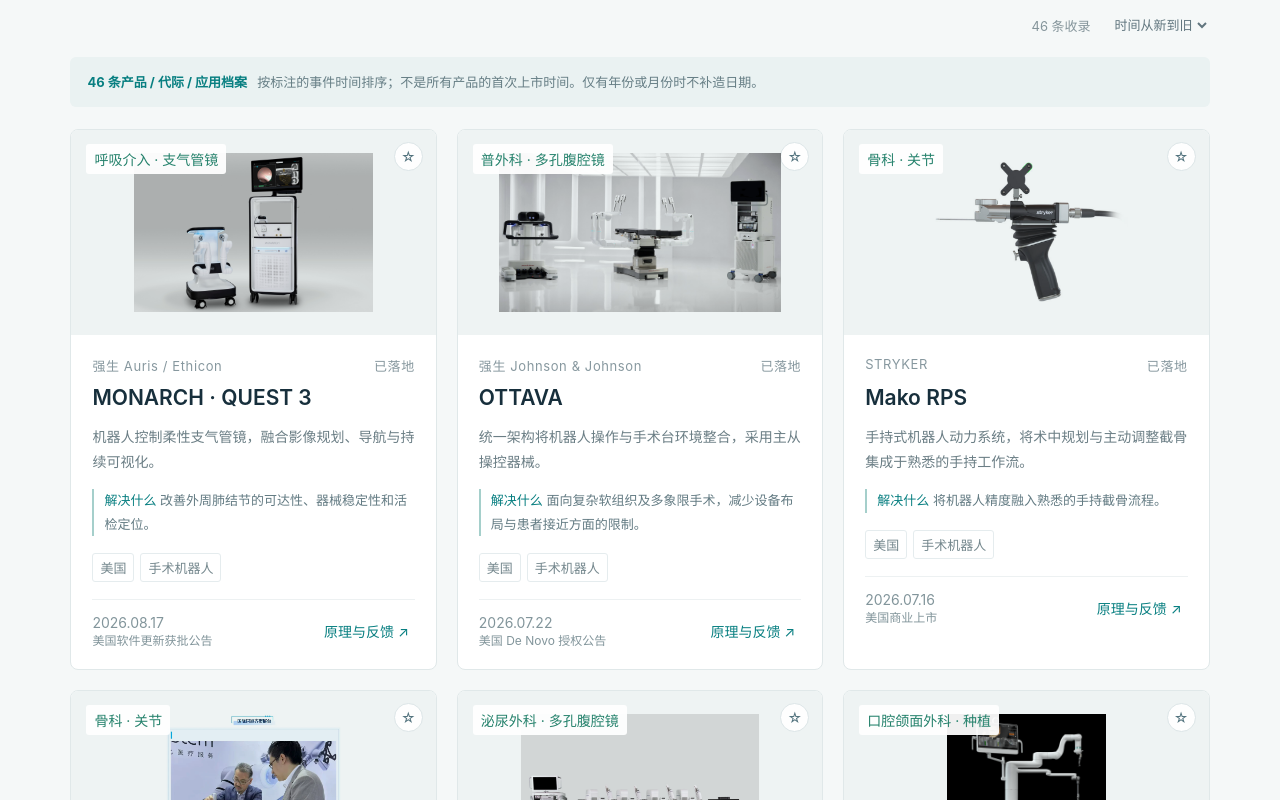
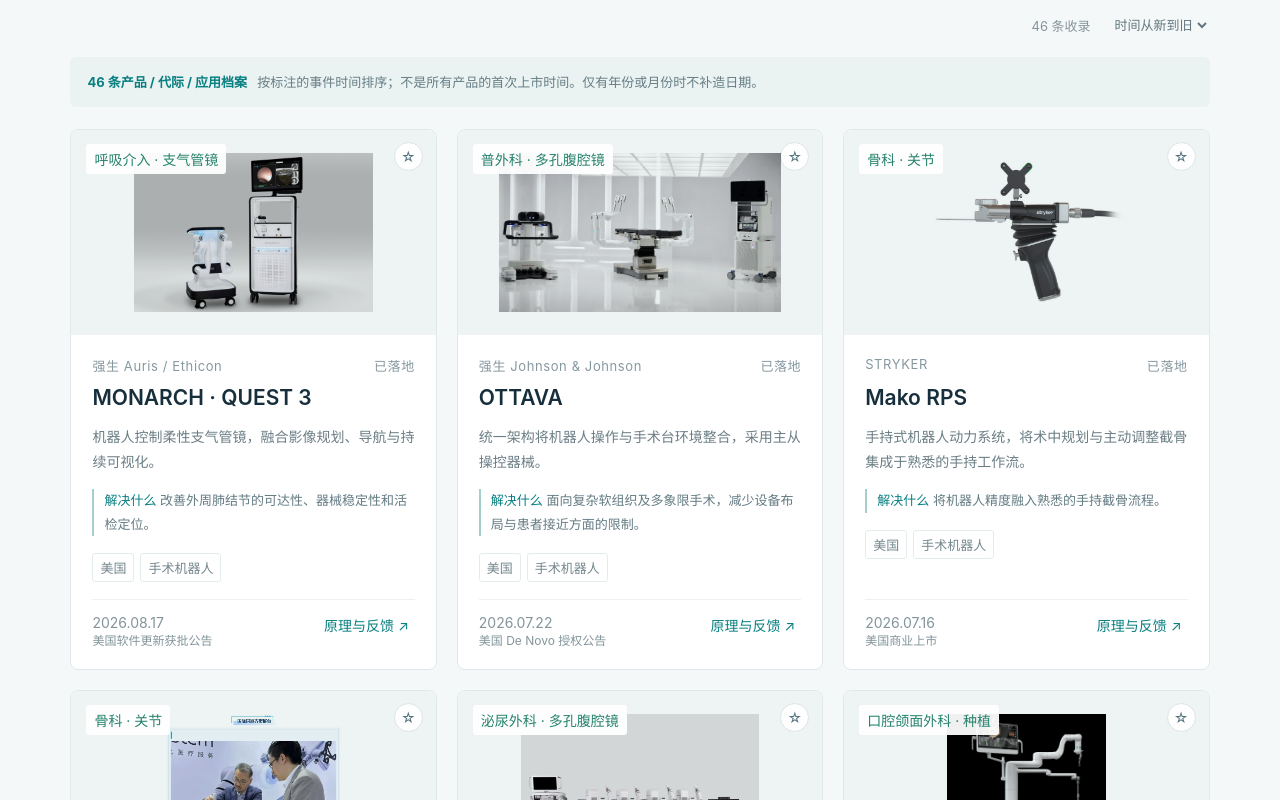
Before and after one commit to yiniansuixi/shujie02, a plain HTML site: page index.html in a window 1280 px wide. Shown: the part 980-1780 px from the top of the page. Drawn offline with Linux system fonts and the light colour scheme.

Commit message:
Align product atlas card footers within each row

```diff
--- a/app.js
+++ b/app.js
@@ -46,7 +46,7 @@ function render(){
     render();
   }};
 }
-function productCard(x){const clinical=x.feedback?.some(f=>f.angle.includes('临床研究'));const safety=x.feedback?.some(f=>f.tone==='安全信息');return `<article class="card"><div class="card-media ${x.id==='dv5'?'photo':''}" onclick="openItem('${x.id}')"><span class="pill">${esc(x.dept)} · ${esc(x.sub.join(' / '))}</span><button class="bookmark ${saved.includes(x.id)?'on':''}" aria-label="${saved.includes(x.id)?'取消收藏':'收藏'} ${esc(x.name)}" onclick="event.stopPropagation();toggleSave('${x.id}')">${saved.includes(x.id)?'★':'☆'}</button>${x.images.length?`<img loading="lazy" src="${esc(coverImage(x))}" alt="${esc(x.name)} 产品图片" onerror="retryCover(this,'${x.id}')">`:`<div class="placeholder"><small>${esc(x.country)} / ${esc(x.kind)}</small><b>${esc(x.name)}</b><small>官方产品图片待核实</small></div>`}</div><div class="card-body"><div class="brandline">${esc(x.brand)}<span>${esc(x.status)}</span></div><h3><button onclick="openItem('${x.id}')">${esc(x.name)}</button></h3><p>${esc(x.principle||x.desc)}</p><div class="pain-preview"><b>解决什么</b> ${esc(x.pain)}</div><div class="tags"><span>${esc(x.country)}</span><span>${esc(x.kind)}</span>${clinical?'<span>有临床研究</span>':''}${safety?'<span class="safety-tag">含监管安全信息</span>':''}</div><div class="card-bottom"><span>${esc(x.date.replaceAll('-','.'))}<br><small>${esc(x.event)}</small></span><button onclick="openItem('${x.id}')">原理与反馈 ↗</button></div></div></article>`}
+function productCard(x){const clinical=x.feedback?.some(f=>f.angle.includes('临床研究'));const safety=x.feedback?.some(f=>f.tone==='安全信息');return `<article class="card"><div class="card-media ${x.id==='dv5'?'photo':''}" onclick="openItem('${x.id}')"><span class="pill">${esc(x.dept)} · ${esc(x.sub.join(' / '))}</span><button class="bookmark ${saved.includes(x.id)?'on':''}" aria-label="${saved.includes(x.id)?'取消收藏':'收藏'} ${esc(x.name)}" onclick="event.stopPropagation();toggleSave('${x.id}')">${saved.includes(x.id)?'★':'☆'}</button>${x.images.length?`<img loading="lazy" src="${esc(coverImage(x))}" alt="${esc(x.name)} 产品图片" onerror="retryCover(this,'${x.id}')">`:`<div class="placeholder"><small>${esc(x.country)} / ${esc(x.kind)}</small><b>${esc(x.name)}</b><small>官方产品图片待核实</small></div>`}</div><div class="card-body"><div class="card-copy"><div class="brandline">${esc(x.brand)}<span>${esc(x.status)}</span></div><h3><button onclick="openItem('${x.id}')">${esc(x.name)}</button></h3><p>${esc(x.principle||x.desc)}</p><div class="pain-preview"><b>解决什么</b> ${esc(x.pain)}</div><div class="tags"><span>${esc(x.country)}</span><span>${esc(x.kind)}</span>${clinical?'<span>有临床研究</span>':''}${safety?'<span class="safety-tag">含监管安全信息</span>':''}</div></div><div class="card-bottom"><span>${esc(x.date.replaceAll('-','.'))}<br><small>${esc(x.event)}</small></span><button onclick="openItem('${x.id}')">原理与反馈 ↗</button></div></div></article>`}
 function listCard(x){return `<article class="list-item" tabindex="0" onclick="openItem('${x.id}')" onkeydown="if(event.key==='Enter')openItem('${x.id}')"><time>${esc(x.date)}</time><div><span class="pill ${x.status==='研究中'?'research':''}">${esc(x.status)}</span> <small>${esc(x.tag)}</small><h3>${esc(x.title)}</h3><p>${esc(x.desc)}</p></div><button aria-label="查看详情">↗</button></article>`}
 function coverImage(product) {
   return product.cover || product.images.find(url => !url.startsWith('https://')) || product.images[0];
--- a/index.html
+++ b/index.html
@@ -1,4 +1,4 @@
-<!doctype html><html lang="zh-CN"><head><meta charset="utf-8"><meta name="viewport" content="width=device-width,initial-scale=1"><title>术界 SURGSCOPE · 智能外科情报</title><meta name="description" content="连接手术机器人、智能辅助工具、技术进展与真实临床需求的专业资讯平台。"><link rel="stylesheet" href="style.css?v=card-metadata-fonts"></head><body>
+<!doctype html><html lang="zh-CN"><head><meta charset="utf-8"><meta name="viewport" content="width=device-width,initial-scale=1"><title>术界 SURGSCOPE · 智能外科情报</title><meta name="description" content="连接手术机器人、智能辅助工具、技术进展与真实临床需求的专业资讯平台。"><link rel="stylesheet" href="style.css?v=aligned-product-cards"></head><body>
 <header><a class="brand" href="#"><span class="logo">S<span>+</span></span><b>术界 <small>SURGSCOPE</small></b></a><nav aria-label="主导航"><button data-page="overview" class="active">情报总览</button><button data-page="products">产品图谱</button><button data-page="tech">技术前沿</button><button data-page="pain">临床痛点</button><button data-page="design">产品设计研究</button></nav><button class="saved" id="saved">我的收藏 <span id="savedCount">0</span></button></header>
 <main id="overview"><section class="hero"><div class="hero-copy"><div class="eyebrow"><span class="live"></span> SURGICAL TECHNOLOGY INTELLIGENCE</div><h1>看见技术的下一步。<br><span>从临床需求出发。</span></h1><p>连接产品创新、前沿技术与临床洞察。<br>从手术机器人到智能小工具，为外科创新找到依据。</p><button class="primary" data-page="products">探索产品图谱 <span>↗</span></button><button class="textbtn" id="weekly">查看本期收录 →</button><div class="hero-meta" id="hero-meta"></div></div><div class="hero-visual" id="featured-robot" aria-live="polite"><span class="visual-label">最新发布的手术机器人</span></div></section>
 <div class="insight-strip"><span><b>01</b> 产品图谱 <small>按科室探索设备</small></span><span><b>02</b> 技术前沿 <small>区分落地与研究</small></span><span><b>03</b> 临床痛点 <small>让需求连接创新</small></span><button id="method">我们的收录标准 ↗</button></div>
@@ -7,4 +7,4 @@
 <section class="content content-module" id="pain" aria-labelledby="pain-sectionTitle"><div class="section-head"><div><div class="eyebrow" id="pain-sectionEn">PRODUCT ATLAS</div><h2 id="pain-sectionTitle">发现智能外科的新进展</h2></div><label class="search"><span>⌕</span><input id="pain-search" placeholder="搜索临床问题" aria-label="搜索资讯"><kbd>/</kbd></label></div><div class="type-filters" id="pain-typeFilters" aria-label="产品类型筛选"></div><div class="tabs" id="pain-tabs"></div><div class="subrow"><div id="pain-subtabs"></div><div class="result"><span id="pain-count"></span><select id="pain-sort" aria-label="排序"><option value="new">时间从新到旧</option><option value="old">时间从旧到新</option></select></div></div><div id="pain-results"></div><div id="pain-overview-extra"></div></section>
 <section class="content content-module" id="design" aria-labelledby="design-sectionTitle"><div class="section-head"><div><div class="eyebrow" id="design-sectionEn">PRODUCT ATLAS</div><h2 id="design-sectionTitle">发现智能外科的新进展</h2></div><label class="search"><span>⌕</span><input id="design-search" placeholder="搜索设计研究" aria-label="搜索资讯"><kbd>/</kbd></label></div><div class="type-filters" id="design-typeFilters" aria-label="产品类型筛选"></div><div class="tabs" id="design-tabs"></div><div class="subrow"><div id="design-subtabs"></div><div class="result"><span id="design-count"></span><select id="design-sort" aria-label="排序"><option value="new">时间从新到旧</option><option value="old">时间从旧到新</option></select></div></div><div id="design-results"></div><div id="design-overview-extra"></div></section>
 <section class="editorial"><div><div class="eyebrow">FROM EVIDENCE TO INSIGHT</div><h2>不止看见新产品，<br>更要理解它解决了什么。</h2></div><div><p>一条信息，一个可追溯的来源。<br>将产品事实、研究结论和设计假设分开呈现，让每一次判断更有依据。</p><button class="textbtn" id="method2">了解证据与收录标准 ↗</button></div></section></main>
-<footer><a class="brand" href="#"><b>术界 <small>SURGSCOPE</small></b></a><p>服务医疗器械研发、设计与临床创新 · 全球产品库持续扩充，非穷尽清单</p><small>© 2026 术界 · 资讯不替代当地批准文件及产品说明书</small></footer><dialog id="modal"><button class="close" aria-label="关闭详情">×</button><div id="detail"></div></dialog><div class="toast" role="status" id="toast"></div><script src="app.js?v=category-counts"></script></body></html>
+<footer><a class="brand" href="#"><b>术界 <small>SURGSCOPE</small></b></a><p>服务医疗器械研发、设计与临床创新 · 全球产品库持续扩充，非穷尽清单</p><small>© 2026 术界 · 资讯不替代当地批准文件及产品说明书</small></footer><dialog id="modal"><button class="close" aria-label="关闭详情">×</button><div id="detail"></div></dialog><div class="toast" role="status" id="toast"></div><script src="app.js?v=aligned-product-cards"></script></body></html>
--- a/style.css
+++ b/style.css
@@ -97,3 +97,44 @@ html{scroll-padding-top:var(--site-header-height,86px)}.content-module{scroll-ma
 .list-item small {
   font-size: calc(.8333em + 2px);
 }
+
+/* Align the product footer within each row of cards. */
+.grid > .card {
+  display: flex;
+  flex-direction: column;
+}
+
+.grid > .card > .card-media {
+  flex-shrink: 0;
+}
+
+.card-body {
+  display: flex;
+  flex: 1;
+  flex-direction: column;
+}
+
+.card-copy {
+  display: flow-root;
+  flex: 1;
+}
+
+.card-bottom {
+  align-items: flex-start;
+}
+
+@supports (grid-template-rows: subgrid) {
+  .grid > .card {
+    display: grid;
+    grid-row: span 3;
+    grid-template-rows: subgrid;
+    row-gap: 0;
+  }
+
+  .card-body {
+    display: grid;
+    grid-row: span 2;
+    grid-template-rows: subgrid;
+    row-gap: 0;
+  }
+}
```
